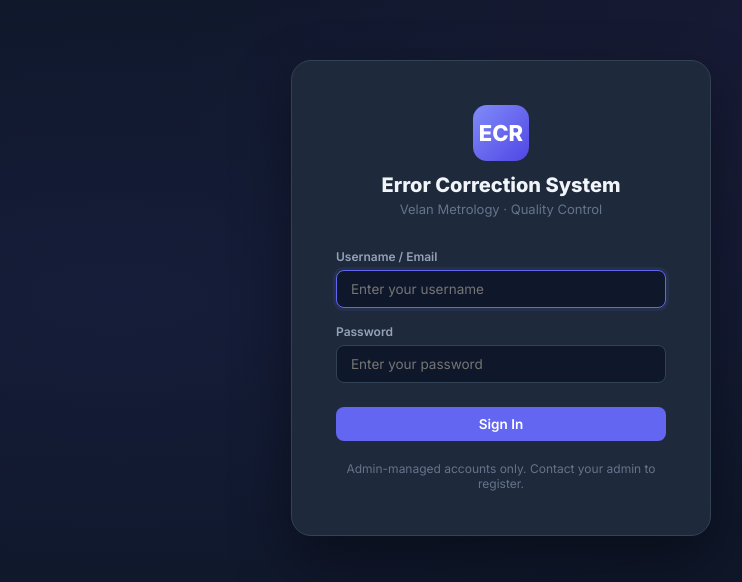
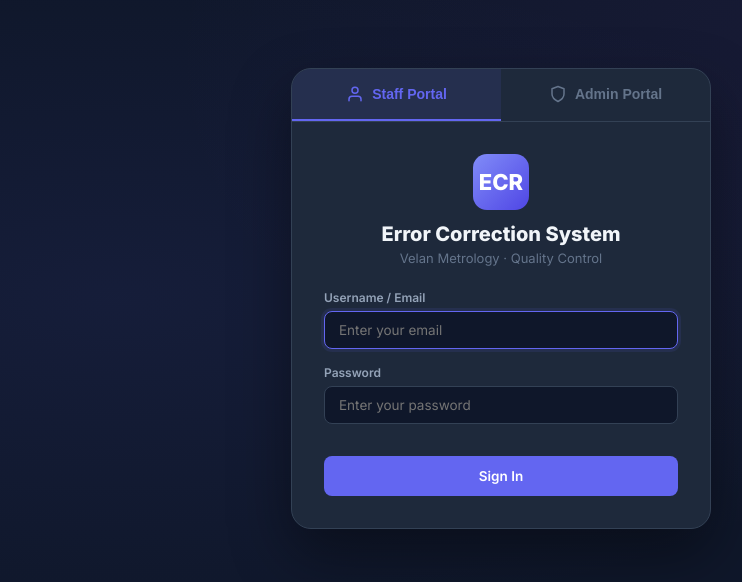
Before and after one commit to poairtronic/ERROR-CORRECTION-APPLICATION-, a React (Vite) app in the folder frontend/: page /login in a window 1280 px wide. Shown: the part 102-684 px from the top of the page, without its empty margins (139-881 px from the left). Built offline with nearby package versions, Linux system fonts and the light colour scheme; no server answers.

Commit message:
fix: restore vanilla CSS layout structure and add dual-tab portal to LoginPage

```diff
--- /dev/null
+++ b/frontend/list-users.cjs
@@ -0,0 +1,5 @@
+const sqlite3 = require('sqlite3').verbose();
+const db = new sqlite3.Database('../ecr-system/ecr.sqlite');
+db.all('SELECT email, role FROM users', [], (err, rows) => {
+  console.log(rows);
+});
--- a/frontend/src/components/layout/Layout.jsx
+++ b/frontend/src/components/layout/Layout.jsx
@@ -19,13 +19,13 @@
   if (!isAuthenticated) return <Navigate to="/login" replace />;
 
   return (
-    <div className="layout flex h-screen bg-slate-50 overflow-hidden">
+    <div className="layout">
       <Sidebar notifCount={notifCount} />
-      <div className="flex-1 flex flex-col overflow-hidden">
+      <div className="main">
         <TopNav />
-        <main className="main flex-1 overflow-y-auto p-6">
+        <div className="page-content">
           <Outlet />
-        </main>
+        </div>
       </div>
     </div>
   );
--- a/frontend/src/components/layout/TopNav.jsx
+++ b/frontend/src/components/layout/TopNav.jsx
@@ -9,15 +9,14 @@
   const pathnames = location.pathname.split('/').filter(x => x);
 
   return (
-    <header className="h-16 border-b bg-white flex items-center justify-between px-6 sticky top-0 z-10">
-      <div className="flex items-center gap-4">
-        {/* Mobile menu toggle could go here */}
-        <div className="breadcrumbs text-sm text-slate-500 font-medium capitalize flex gap-2">
+    <header className="topbar">
+      <div style={{ display: 'flex', alignItems: 'center', gap: '16px' }}>
+        <div style={{ fontSize: '14px', color: 'var(--text-muted)', fontWeight: 500, display: 'flex', gap: '8px', textTransform: 'capitalize' }}>
           <span>Home</span>
           {pathnames.map((name, index) => (
-            <span key={index} className="flex gap-2">
+            <span key={index} style={{ display: 'flex', gap: '8px' }}>
               <span>/</span>
-              <span className={index === pathnames.length - 1 ? 'text-slate-900 font-semibold' : ''}>
+              <span style={index === pathnames.length - 1 ? { color: 'var(--text)', fontWeight: 600 } : {}}>
                 {name.replace('-', ' ')}
               </span>
             </span>
@@ -25,9 +24,9 @@
         </div>
       </div>
 
-      <div className="flex items-center gap-4">
-        <span className="text-sm font-medium text-slate-700">
-          {user?.username} ({user?.role})
+      <div style={{ display: 'flex', alignItems: 'center', gap: '16px' }}>
+        <span style={{ fontSize: '13px', fontWeight: 600, color: 'var(--text)' }}>
+          {user?.username} <span style={{ color: 'var(--text-dim)', fontWeight: 500 }}>({user?.role})</span>
         </span>
       </div>
     </header>
--- a/frontend/src/main.jsx
+++ b/frontend/src/main.jsx
@@ -18,7 +18,6 @@
 import { RoleGuard } from './components/layout/RoleGuard';
 
 import { QueryClient, QueryClientProvider } from '@tanstack/react-query';
-import { ReactQueryDevtools } from '@tanstack/react-query-devtools';
 
 const queryClient = new QueryClient({
   defaultOptions: {
@@ -60,7 +59,6 @@
           </Routes>
         </BrowserRouter>
       </AuthProvider>
-      <ReactQueryDevtools initialIsOpen={false} position="bottom-right" />
     </QueryClientProvider>
   </React.StrictMode>
 );
--- a/frontend/src/pages/LoginPage.jsx
+++ b/frontend/src/pages/LoginPage.jsx
@@ -1,11 +1,13 @@
-import React, { useState } from 'react';
+import { useState } from 'react';
 import { useNavigate } from 'react-router-dom';
 import { useAuth } from '../contexts/AuthContext';
 import { toast } from 'react-hot-toast';
+import { FiUser, FiShield } from 'react-icons/fi';
 
 export default function LoginPage() {
-  const { login } = useAuth();
+  const { login, logout } = useAuth();
   const navigate = useNavigate();
+  const [loginType, setLoginType] = useState('user'); // 'user' or 'admin'
   const [username, setUsername] = useState('');
   const [password, setPassword] = useState('');
   const [loading, setLoading] = useState(false);
@@ -16,24 +18,71 @@
     setError('');
     setLoading(true);
     try {
-      await login(username, password);
-      toast.success('Welcome back!');
+      const user = await login(username, password);
+
+      // Admin Portal Constraint
+      if (loginType === 'admin' && user.role !== 'ADMIN') {
+        logout();
+        setError('Access Denied: This portal is restricted to Administrators only.');
+        setLoading(false);
+        return;
+      }
+
+      toast.success(`Welcome to the ${loginType === 'admin' ? 'Admin' : 'User'} Portal!`);
+
+      // Navigate to appropriate landing page
+      if (user.role === 'ADMIN' && loginType === 'admin') {
+        navigate('/users', { replace: true });
+      } else {
         navigate('/', { replace: true });
+      }
     } catch (err) {
       const msg = err.response?.data?.message || 'Invalid credentials';
       setError(msg);
     } finally {
-      setLoading(false);
+      if (loginType !== 'admin' || !error) setLoading(false);
     }
   };
 
   return (
     <div className="login-page">
-      <div className="login-card">
-        <div className="login-logo">
-          <div className="hex">ECR</div>
-          <h1>Error Correction System</h1>
-          <p>Velan Metrology · Quality Control</p>
+      <div className="login-card" style={{ padding: 0, overflow: 'hidden', display: 'flex', flexDirection: 'column' }}>
+        <div style={{ display: 'flex', width: '100%', borderBottom: '1px solid var(--border)' }}>
+          <button
+            type="button"
+            style={{
+              flex: 1, padding: '16px', fontSize: '14px', fontWeight: 600, display: 'flex', alignItems: 'center', justifyContent: 'center', gap: '8px', cursor: 'pointer', border: 'none',
+              background: loginType === 'user' ? 'rgba(99,102,241,0.1)' : 'transparent',
+              color: loginType === 'user' ? 'var(--primary)' : 'var(--text-dim)',
+              borderBottom: loginType === 'user' ? '2px solid var(--primary)' : '2px solid transparent',
+              transition: 'all 0.2s'
+            }}
+            onClick={() => { setLoginType('user'); setError(''); }}
+          >
+            <FiUser size={18} /> Staff Portal
+          </button>
+          <button
+            type="button"
+            style={{
+              flex: 1, padding: '16px', fontSize: '14px', fontWeight: 600, display: 'flex', alignItems: 'center', justifyContent: 'center', gap: '8px', cursor: 'pointer', border: 'none',
+              background: loginType === 'admin' ? 'rgba(168,85,247,0.1)' : 'transparent',
+              color: loginType === 'admin' ? '#c084fc' : 'var(--text-dim)',
+              borderBottom: loginType === 'admin' ? '2px solid #c084fc' : '2px solid transparent',
+              transition: 'all 0.2s'
+            }}
+            onClick={() => { setLoginType('admin'); setError(''); }}
+          >
+            <FiShield size={18} /> Admin Portal
+          </button>
+        </div>
+
+        <div style={{ padding: '32px' }}>
+          <div className="login-logo" style={{ marginBottom: '24px' }}>
+            <div className="hex" style={loginType === 'admin' ? { background: 'linear-gradient(135deg, #a855f7, #7e22ce)' } : {}}>ECR</div>
+            <h1 style={{ fontSize: '20px', fontWeight: 800 }}>Error Correction System</h1>
+            <p style={{ fontSize: '13px', color: 'var(--text-dim)', marginTop: '4px' }}>
+              {loginType === 'admin' ? 'Administration Console' : 'Velan Metrology · Quality Control'}
+            </p>
           </div>
 
           <form className="login-form" onSubmit={handleSubmit}>
@@ -45,7 +94,7 @@
                 type="text"
                 value={username}
                 onChange={(e) => setUsername(e.target.value)}
-              placeholder="Enter your username"
+                placeholder={loginType === 'admin' ? 'admin@velan.com' : 'Enter your email'}
                 required
                 autoFocus
               />
@@ -62,14 +111,19 @@
               />
             </div>
 
-          <button type="submit" className="btn btn-primary" disabled={loading} style={{ width: '100%', justifyContent: 'center', marginTop: 8 }}>
-            {loading ? 'Signing in…' : 'Sign In'}
+            <button
+              type="submit"
+              className="btn btn-primary"
+              disabled={loading}
+              style={{
+                marginTop: '16px', width: '100%', justifyContent: 'center', padding: '12px',
+                background: loginType === 'admin' ? '#9333ea' : 'var(--primary)'
+              }}
+            >
+              {loading ? 'Authenticating…' : (loginType === 'admin' ? 'Access Admin Console' : 'Sign In')}
             </button>
           </form>
-
-        <p style={{ textAlign: 'center', marginTop: 20, fontSize: 12, color: 'var(--text-dim)' }}>
-          Admin-managed accounts only. Contact your admin to register.
-        </p>
+        </div>
       </div>
     </div>
   );
--- a/frontend/src/pages/UnauthorizedPage.jsx
+++ b/frontend/src/pages/UnauthorizedPage.jsx
@@ -6,12 +6,12 @@
   const navigate = useNavigate();
 
   return (
-    <div className="flex flex-col items-center justify-center h-full text-center">
-      <div className="w-24 h-24 bg-red-100 text-red-600 rounded-full flex items-center justify-center mb-6">
-        <FiLock size={48} />
+    <div className="empty-state" style={{ height: '80vh', justifyContent: 'center' }}>
+      <div style={{ width: '80px', height: '80px', background: 'rgba(239,68,68,0.1)', color: 'var(--danger)', borderRadius: '50%', display: 'flex', alignItems: 'center', justifyContent: 'center', marginBottom: '24px' }}>
+        <FiLock size={40} />
       </div>
-      <h1 className="text-3xl font-bold text-slate-800 mb-2">Access Denied</h1>
-      <p className="text-slate-500 mb-8 max-w-md">
+      <h1 style={{ fontSize: '28px', fontWeight: 700, color: 'var(--text)', marginBottom: '12px' }}>Access Denied</h1>
+      <p style={{ color: 'var(--text-muted)', marginBottom: '32px', maxWidth: '400px' }}>
         You do not have the required permissions to view this page. If you believe this is an error, please contact your administrator.
       </p>
       <Button onClick={() => navigate('/')}>Return to Dashboard</Button>
```
Lines whose indentation alone changed are shown as unchanged.
